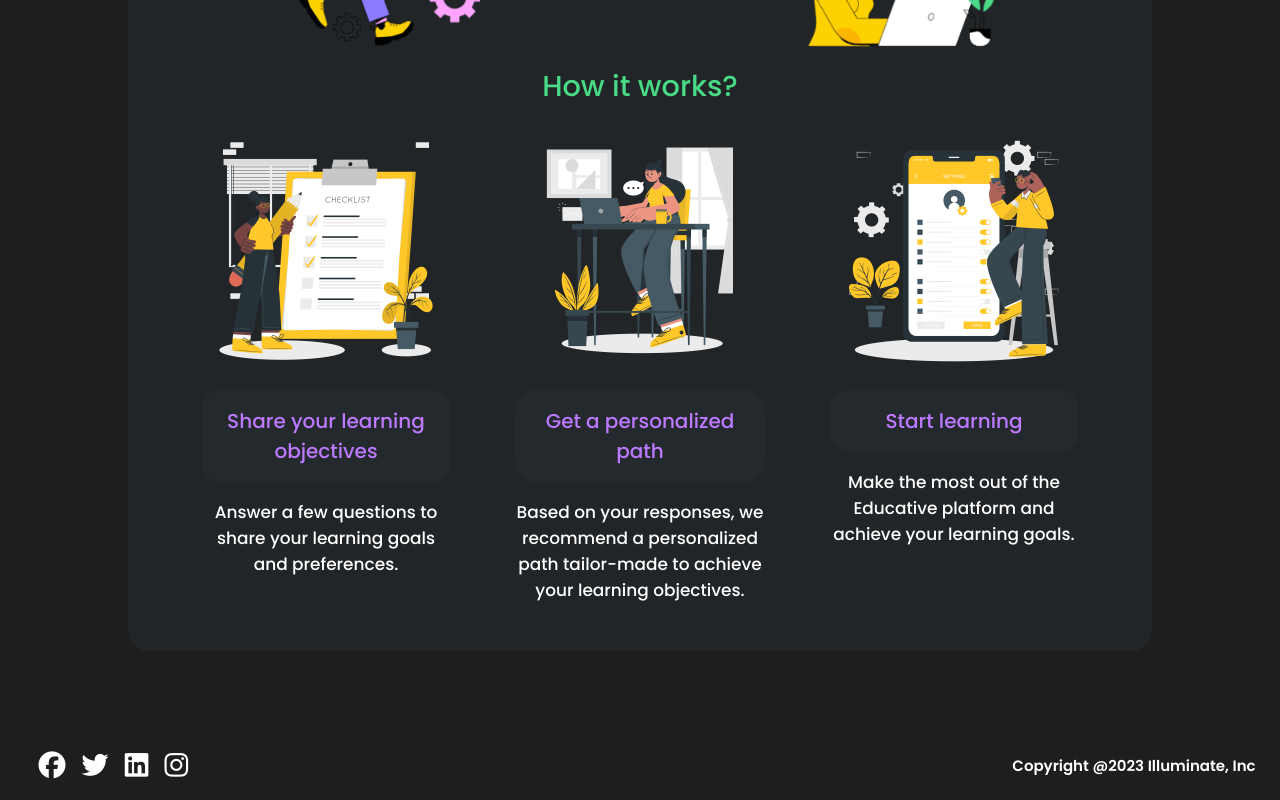
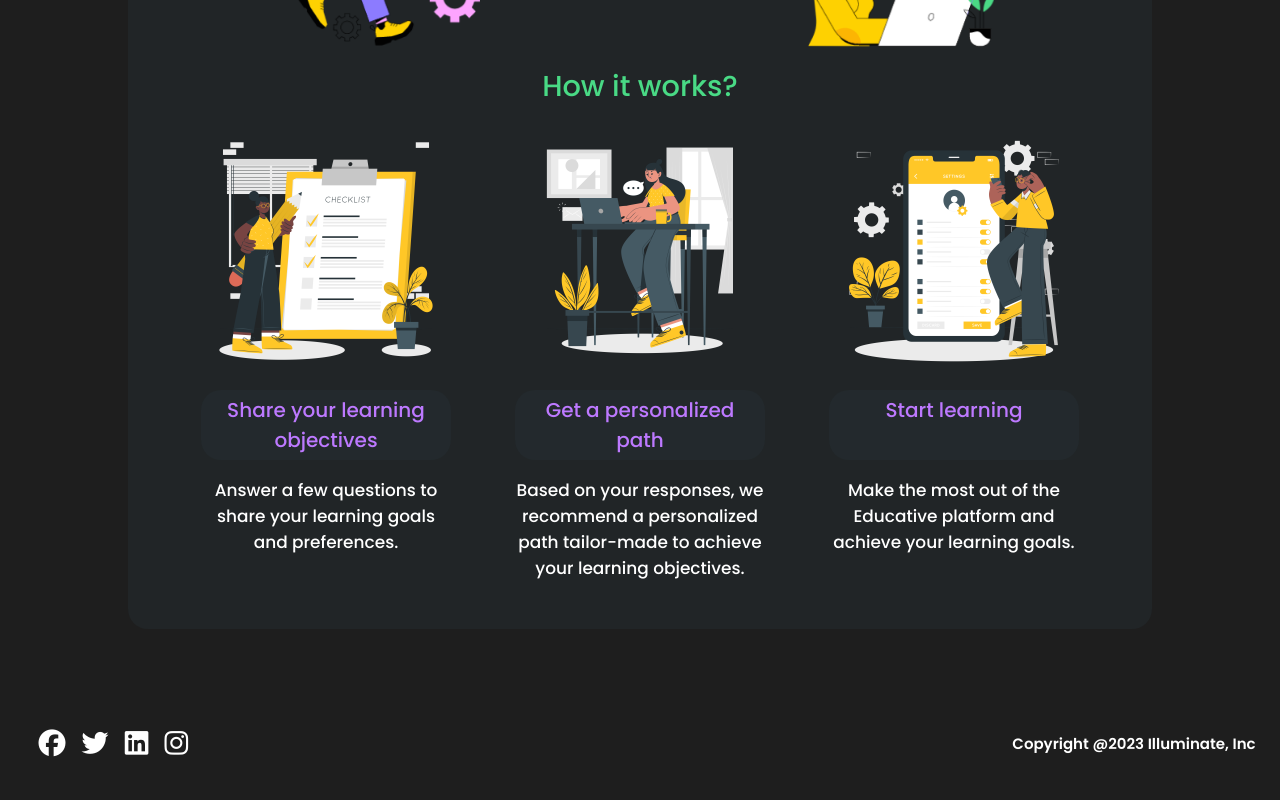
Before and after one commit to aditi977/Illuminate, a React (Create React App) app in the folder frontend/: page /welcome in a window 1280 px wide. Shown: the part 698-1498 px from the top of the page. After the commit the page ends 1476 px from the top, so only its background shows below. Built offline with nearby package versions, Linux system fonts and the light colour scheme.

Commit message:
changed welcome page bottom formatting

```diff
--- a/frontend/src/components/TextImage.css
+++ b/frontend/src/components/TextImage.css
@@ -18,15 +18,18 @@
 
 .subtitle-container {
     margin-top: 1em;
-    padding: 1em;
+    padding: 5px;
+    vertical-align: center;
+    height: 70px;
     border-radius: 20px;
     background: rgba(38, 50, 56, 0.37);
     text-align: center;
+    align-items: center;
 
 }
 
 .subtitle-container h2 {
-    font-size: 1.25em;
+    font-size: 20px;
     font-weight: 500;
     color: var(--secondary-text-color);
 }
```
